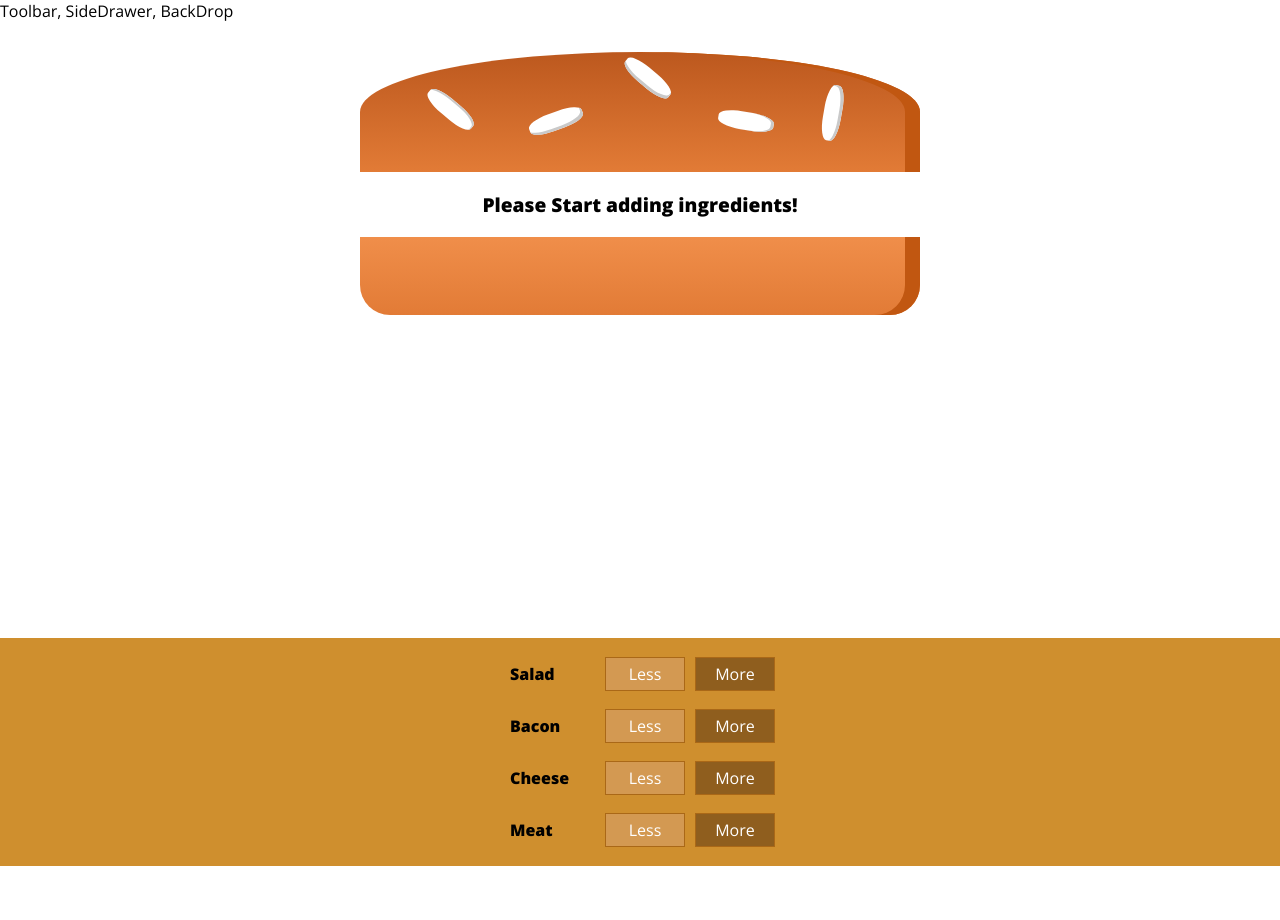
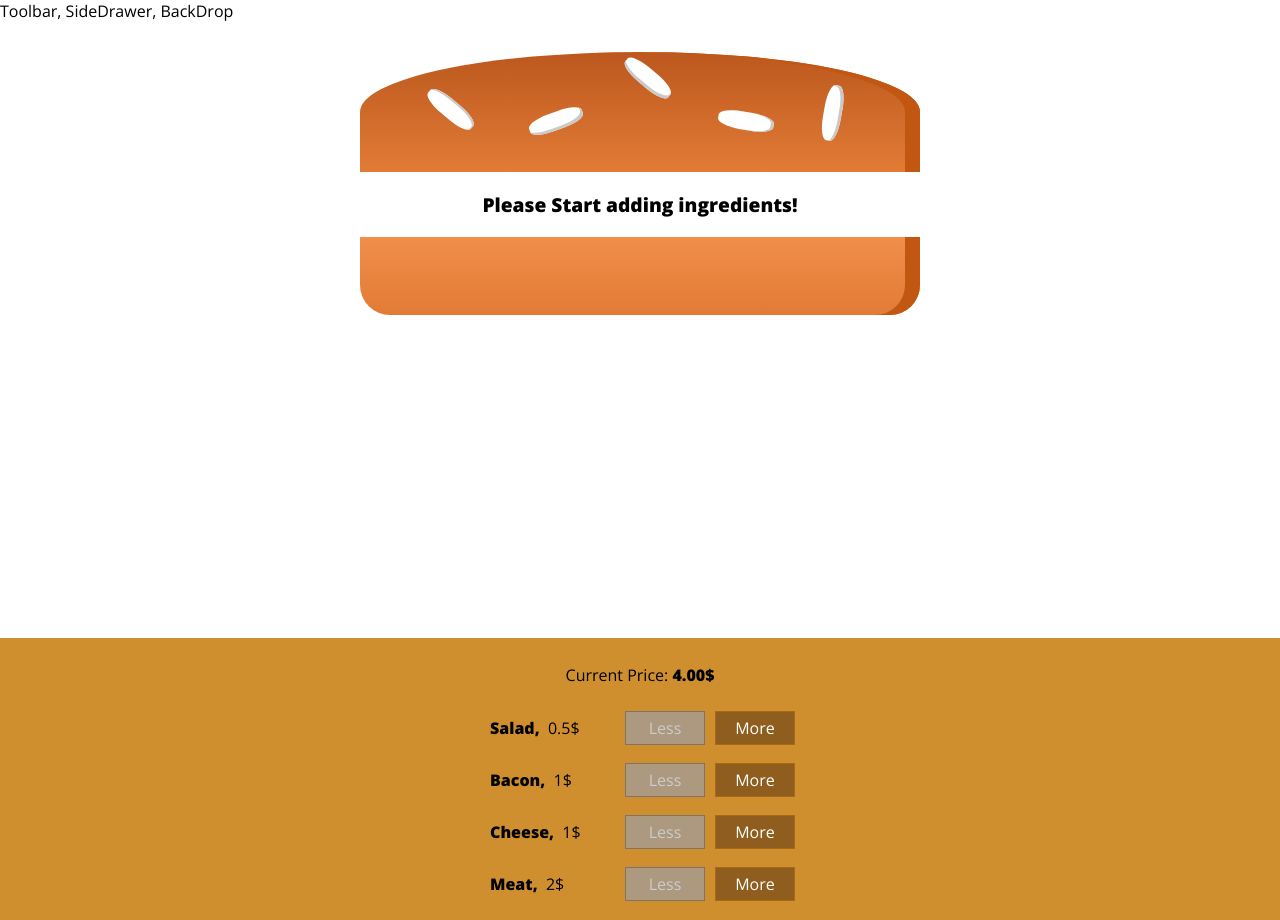
Before and after one commit to AverageLeo/McDownloads, a React app: page / in a window 1280 px wide. Before the commit the page ends 866 px from the top, so only its background shows below. Built offline with nearby package versions, Linux system fonts and the light colour scheme.

Commit message:
added functionality to the build controls

```diff
--- a/src/components/Burger/BuildControls/BuildControl/BuildControl.css
+++ b/src/components/Burger/BuildControls/BuildControl/BuildControl.css
@@ -32,7 +32,12 @@
 .Label {
   padding: 10px;
   font-weight: bold;
-  width: 80px;
+  width: 120px;
+  display: flex;
+}
+
+.IngredientPrices {
+  font-weight: normal;
 }
 
 .BuildControl .Less {
--- a/src/components/Burger/BuildControls/BuildControl/BuildControl.js
+++ b/src/components/Burger/BuildControls/BuildControl/BuildControl.js
@@ -3,9 +3,20 @@
 
 const buildControl = (props) => (
   <div className={classes.BuildControl}>
-    <div className={classes.Label}>{props.label}</div>
-    <button className={classes.Less}>Less</button>
-    <button className={classes.More}>More</button>
+    <div className={classes.Label}>
+      {props.label},&nbsp;&nbsp;
+      <div className={classes.IngredientPrices}>{props.ingredientPrices}$</div>
+    </div>
+    <button
+      className={classes.Less}
+      onClick={props.removed}
+      disabled={props.disabled}
+    >
+      Less
+    </button>
+    <button className={classes.More} onClick={props.added}>
+      More
+    </button>
   </div>
 );
 
--- a/src/components/Burger/BuildControls/BuildControls.js
+++ b/src/components/Burger/BuildControls/BuildControls.js
@@ -11,8 +11,19 @@
 
 const buildControls = (props) => (
   <div className={classes.BuildControls}>
+    <p>
+      Current Price: <strong>{props.price.toFixed(2)}$</strong>
+    </p>
     {controls.map((ctrl) => (
-      <BuildControl key={ctrl.label} label={ctrl.label} />
+      <BuildControl
+        key={ctrl.label}
+        label={ctrl.label}
+        type={ctrl.type}
+        added={() => props.ingredientAdded(ctrl.type)}
+        removed={() => props.ingredientRemoved(ctrl.type)}
+        disabled={props.disabled[ctrl.type]}
+        ingredientPrices={props.ingredientPrices[ctrl.type]}
+      />
     ))}
   </div>
 );
--- a/src/containers/BurgerBuilder/BurgerBuilder.js
+++ b/src/containers/BurgerBuilder/BurgerBuilder.js
@@ -2,6 +2,13 @@
 import Auxillery from "../../hoc/Auxillery";
 import Burger from "../../components/Burger/Burger";
 import BuildControls from "../../components/Burger/BuildControls/BuildControls";
+
+const INGREDIENT_PRICES = {
+  salad: 0.5,
+  cheese: 1,
+  meat: 2,
+  bacon: 1,
+};
 
 class BurgerBuilder extends Component {
   state = {
@@ -11,13 +18,57 @@
       cheese: 0,
       meat: 0,
     },
+    totalPrice: 4,
+  };
+
+  addIngredientHandler = (type) => {
+    const oldCount = this.state.ingredients[type];
+    const updatedCount = oldCount + 1;
+    const updatedIngredients = {
+      ...this.state.ingredients,
+    };
+    updatedIngredients[type] = updatedCount;
+    const priceAddition = INGREDIENT_PRICES[type];
+    const oldPrice = this.state.totalPrice;
+    const newPrice = oldPrice + priceAddition;
+    this.setState({ totalPrice: newPrice, ingredients: updatedIngredients });
+  };
+
+  removeIngredientHandler = (type) => {
+    const oldCount = this.state.ingredients[type];
+    if (oldCount <= 0) {
+      return;
+    }
+    const updatedCount = oldCount - 1;
+    const updatedIngredients = {
+      ...this.state.ingredients,
+    };
+    updatedIngredients[type] = updatedCount;
+    const priceDeduction = INGREDIENT_PRICES[type];
+    const oldPrice = this.state.totalPrice;
+    const newPrice = oldPrice - priceDeduction;
+    this.setState({ totalPrice: newPrice, ingredients: updatedIngredients });
   };
 
   render() {
+    const disabledInfo = {
+      ...this.state.ingredients,
+    };
+
+    for (let key in disabledInfo) {
+      disabledInfo[key] = disabledInfo[key] <= 0;
+    }
+
     return (
       <Auxillery>
         <Burger ingredients={this.state.ingredients} />
-        <BuildControls />
+        <BuildControls
+          ingredientAdded={this.addIngredientHandler}
+          ingredientRemoved={this.removeIngredientHandler}
+          disabled={disabledInfo}
+          price={this.state.totalPrice}
+          ingredientPrices={INGREDIENT_PRICES}
+        />
       </Auxillery>
     );
   }
```
